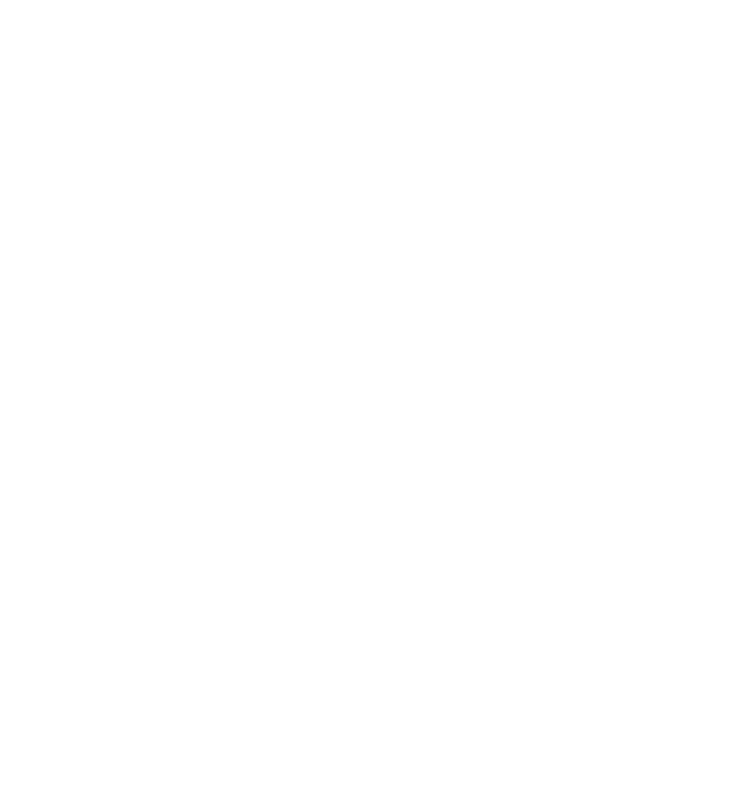
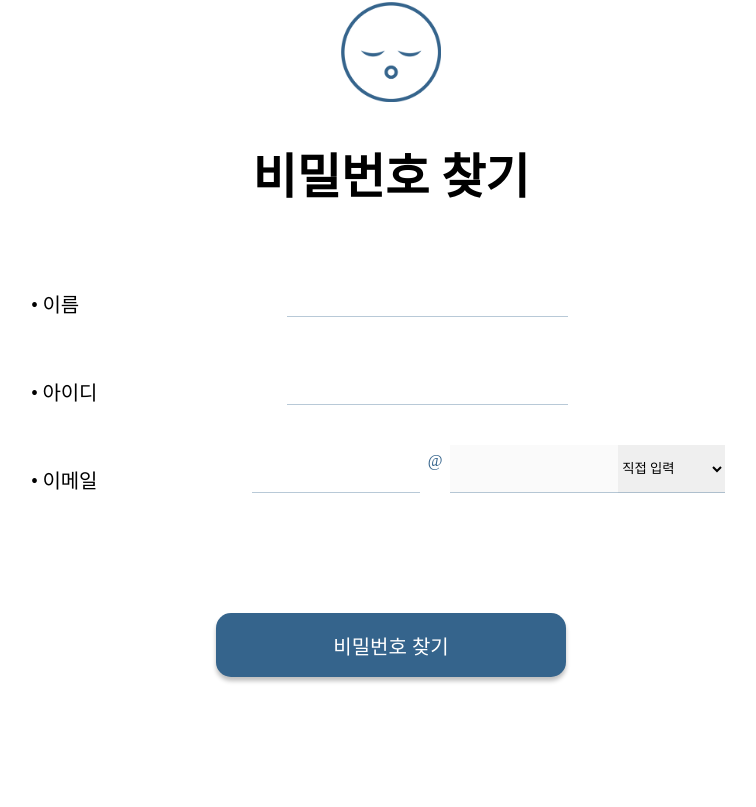
Before and after one commit to Serengeti-HYU/Hyu_frontend, a React (Create React App) app: page /find-password in a window 1280 px wide. Shown: the part 233-1040 px from the top of the page, without its empty margins (249-1005 px from the left). Before the commit the page ends 800 px from the top, so only its background shows below. Built offline with nearby package versions, Linux system fonts and the light colour scheme; a web font is replaced by a local one.

Commit message:
feat: 비밀번호 찾기 ui

```diff
--- a/src/pages/Main/Login/FindPassword.jsx
+++ b/src/pages/Main/Login/FindPassword.jsx
@@ -1,16 +1,184 @@
-import React from "react";
+import React, { useState } from "react";
 import styled from "styled-components";
 import { useNavigate } from "react-router-dom";
 
-const Temp = styled.div`
-  // 글자색과 글자크기는 theme에 설정해둠
-  // 밑과 같이 사용하면 됩니다
-  color: ${(props) => props.theme.color.blue};
-  font-size: ${(props) => props.theme.fontSize.large};
+import Footer from "../../../components/footer";
+import NoLoginHeader from "../../../components/NoLoginHeader";
+
+const Container = styled.div`
+  display: flex;
+  flex-direction: column;
+  min-height: 100vh;
+`;
+
+const Header = styled.div`
+  display: flex;
+  flex-direction: column;
+  align-items: center;
+  gap: 36px;
+  margin-top: 10rem;
+  p {
+    margin: 0;
+  }
+  #title {
+    font-size: ${(props) => props.theme.fontSize.xl};
+    font-weight: 700;
+  }
+`;
+
+const Sec = styled.div`
+  position: relative;
+  form {
+    margin-top: 2.81rem;
+    display: flex;
+    flex-direction: column;
+    align-items: center;
+  }
+  .input {
+    width: 45rem;
+    display: flex;
+    position: relative;
+    margin-top: 1rem;
+  }
+  .label {
+    margin-right: 8rem;
+    width: 8rem;
+    text-align: left;
+  }
+  select {
+    width: 9.25rem;
+    border: none;
+    border-bottom: 1px solid rgba(53, 100, 140, 0.35);
+    height: 3rem;
+    outline: none;
+    margin-right: 1.6rem;
+  }
+  p {
+    font-size: ${(props) => props.theme.fontSize.middle};
+    font-weight: 500;
+    line-height: 2rem;
+    letter-spacing: -0.01375rem;
+  }
+  input {
+    width: 17.53125rem;
+    border: none;
+    border-bottom: 1px solid rgba(53, 100, 140, 0.35);
+    height: 3rem;
+  }
+  input:focus {
+    outline: none;
+  }
+  #at {
+    font-size: ${(props) => props.theme.fontSize.small};
+    color: ${(props) => props.theme.color.blue};
+    font-weight: 300;
+    margin: 0 0.5rem;
+  }
+  .email {
+    width: 11.375rem;
+  }
+  #warn {
+    position: absolute;
+    font-size: ${(props) => props.theme.fontSize.middle};
+    margin: 0;
+    bottom: 23rem;
+    left: 50%;
+    transform: translate(-50%);
+  }
+  #go {
+    display: flex;
+    width: 21.875rem;
+    padding: 1.125rem 0rem 1.0625rem 0rem;
+    justify-content: center;
+    border-radius: 0.9375rem;
+    border: none;
+    background: ${(props) => props.theme.color.blue};
+    box-shadow: 0px 4px 4px 0px rgba(0, 0, 0, 0.25);
+    margin-top: 6rem;
+    margin-bottom: 17.87rem;
+    color: #fff;
+    font-size: ${(props) => props.theme.fontSize.middle};
+    font-weight: 500;
+    cursor: ${(props) => (props.disabled ? "not-allowed" : "pointer")};
+  }
 `;
 
 const FindPassword = () => {
-  return <Temp>테스트</Temp>;
+  const navigate = useNavigate();
+  const [domain, setDomain] = useState("");
+  const [domainInput, setDomainInput] = useState("");
+  const [success, setSuccess] = useState(null);
+
+  const handleSubmit = (event) => {
+    // 성공하면 setSuccess true
+    // 실패하면 setSuccess false
+  };
+
+  const handleDomainChange = (e) => {
+    setDomain(e.target.value);
+    if (e.target.value !== "type") {
+      setDomainInput("");
+    }
+  };
+
+  return (
+    <Container>
+      <NoLoginHeader />
+      <div>
+        <Header>
+          <img
+            src={`${process.env.PUBLIC_URL}/assets/logo/FaceLogoBlue.png`}
+            width={"100px"}
+            height={"100px"}
+          />
+          <p id="title">비밀번호 찾기</p>
+        </Header>
+        <Sec>
+          <form method="post" onSubmit={handleSubmit}>
+            <div className="input">
+              <p className="label">• 이름</p>
+              <input id="name" type="text" required />
+            </div>
+            <div className="input">
+              <p className="label">• 아이디</p>
+              <input id="id" type="text" required />
+            </div>
+            <div className="input">
+              <p className="label">• 이메일 </p>
+              <input className="email" type="text" required />
+              <p id="at">@</p>
+              <input
+                className="email"
+                type="text"
+                value={domain === "type" ? domainInput : domain}
+                onChange={(e) => setDomainInput(e.target.value)}
+                disabled={domain !== "type"}
+                required
+              />
+              <select onChange={handleDomainChange} value={domain}>
+                <option value="type">직접 입력</option>
+                <option value="naver.com">naver.com</option>
+                <option value="gmail.com">gmail.com</option>
+                <option value="daum.net">daum.net</option>
+                <option value="hanmail.net">hanmail.net</option>
+              </select>
+            </div>
+            <button type="submit" id="go">
+              비밀번호 찾기
+            </button>
+          </form>
+          {success !== null && (
+            <p id="warn">
+              {success
+                ? "이메일로 전송 된 비밀번호를 확인해주세요."
+                : "회원 정보가 맞지 않습니다."}
+            </p>
+          )}
+        </Sec>
+      </div>
+      <Footer />
+    </Container>
+  );
 };
 
 export default FindPassword;
```
